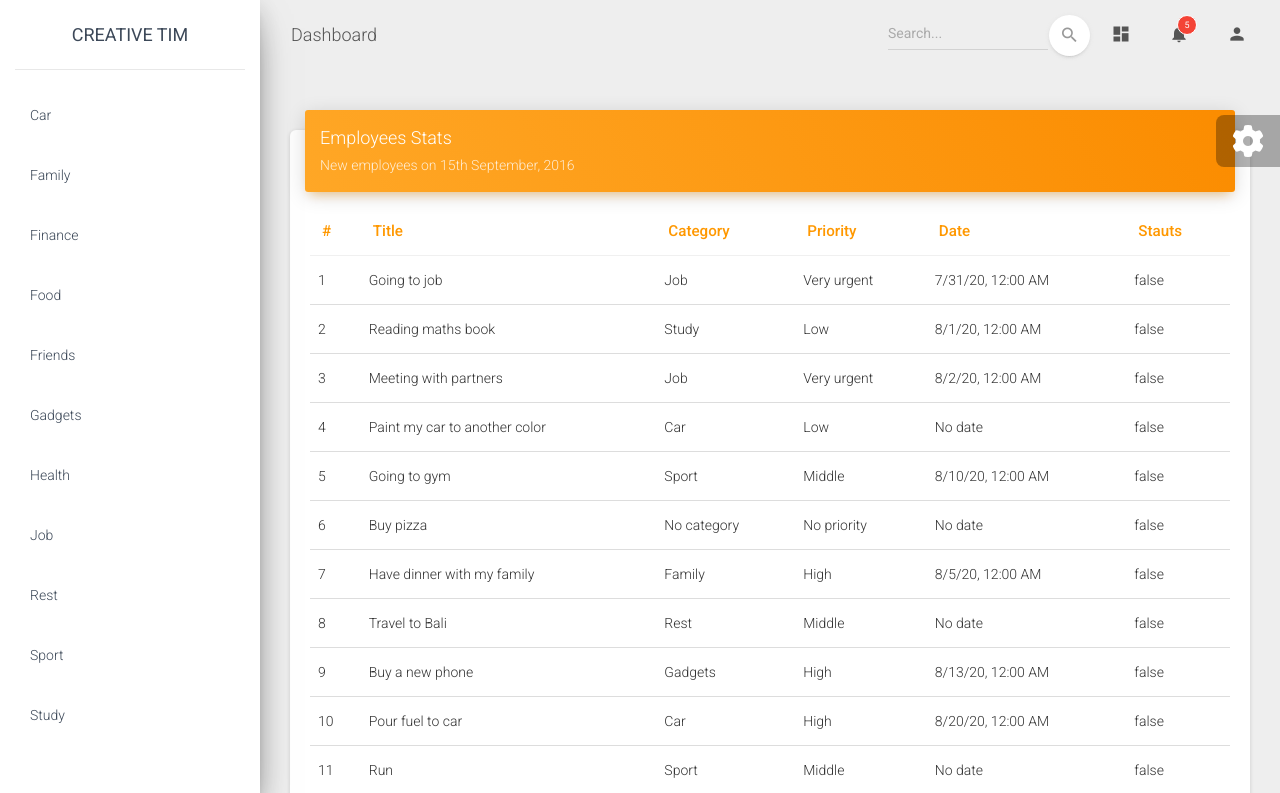
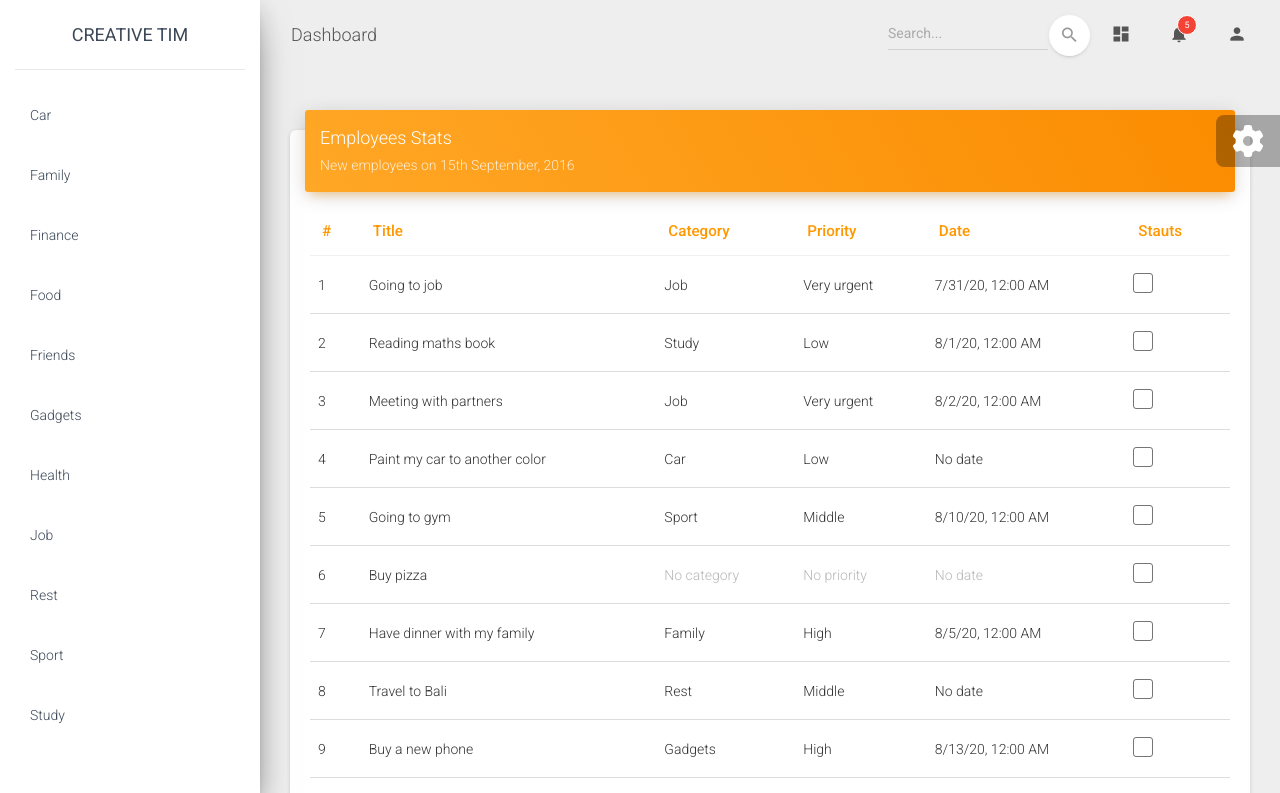
Before and after one commit to Jakhongir1117/Todo, an Angular app: page / in a window 1280 px wide. Shown: the top 793 px of the page. Built offline with nearby package versions, Linux system fonts and the light colour scheme.

Commit message:
5th step

```diff
--- a/src/app/views/categories/categories.component.css
+++ b/src/app/views/categories/categories.component.css
@@ -0,0 +1,3 @@
+.pointer {
+  cursor: pointer;
+}
--- a/src/app/views/categories/categories.component.html
+++ b/src/app/views/categories/categories.component.html
@@ -7,7 +7,9 @@
     <div class="sidebar-wrapper">
       <ul class="nav">
         <li (click)="showTasksByCategory(category)"
-        *ngFor="let category of categories" class="nav-item"
+        *ngFor="let category of categories" class="nav-item pointer"
+
+            [class.active]="category === selectedCategory"
 
         >
           <a class="nav-link">
--- a/src/app/views/categories/categories.component.ts
+++ b/src/app/views/categories/categories.component.ts
@@ -11,14 +11,17 @@
 
   categories: Category[];
 
+  selectedCategory: Category;
+
   constructor(private dataHandler: DataHandlerService) {
   }
 
   ngOnInit(): void {
-    this.dataHandler.categoriesSubject.subscribe( categories => this.categories = categories);
+    this.dataHandler.categoriesSubject.subscribe(categories => this.categories = categories);
   }
 
   showTasksByCategory(category: Category) {
+    this.selectedCategory = category;
     this.dataHandler.fillTasksByCategory(category);
 
   }
--- a/src/app/views/tasks/tasks.component.css
+++ b/src/app/views/tasks/tasks.component.css
@@ -0,0 +1,7 @@
+.completed {
+  text-decoration: line-through;
+  color: #797979;
+}
+.novalue {
+  color: #b7b7b7;
+}
--- a/src/app/views/tasks/tasks.component.html
+++ b/src/app/views/tasks/tasks.component.html
@@ -14,13 +14,24 @@
       <th>Stauts</th>
       </thead>
       <tbody>
-      <tr *ngFor="let task of tasks; let i = index">
+      <tr *ngFor="let task of tasks; let i = index" [class.completed]="task.completed">
         <td>{{i+1}}</td>
         <td>{{task.title}}</td>
-        <td>{{task.category != null ? task.category.title : 'No category'}}</td>
-        <td>{{task.priority != null ? task.priority.title : 'No priority'}}</td>
-        <td>{{task.date != null ? (task.date | date: 'short') : 'No date'}}</td>
-        <td>{{task.completed}}</td>
+        <td [class.novalue]="task.category == null">{{task.category != null ? task.category.title : 'No category'}}</td>
+        <td [class.novalue]="task.category == null">{{task.priority != null ? task.priority.title : 'No priority'}}</td>
+        <td [class.novalue]="task.category == null">{{task.date != null ? (task.date | date: 'short') : 'No date'}}</td>
+        <td>
+
+          <div class="form-check">
+            <label class="form-check-label">
+              <input class="form-check-input" type="checkbox" value="" [checked]="task.completed" (click)="toggleTaskCompleted(task)">
+              <span class="form-check-sign">
+                <span class="check"></span>
+              </span>
+            </label>
+          </div>
+
+        </td>
       </tr>
 
       </tbody>
--- a/src/app/views/tasks/tasks.component.ts
+++ b/src/app/views/tasks/tasks.component.ts
@@ -18,4 +18,8 @@
     this.dataHandler.tasksSubject.subscribe( tasks => this.tasks = tasks);
   }
 
+  toggleTaskCompleted(task: Task) {
+    task.completed = !task.completed;
+  }
+
 }
```
